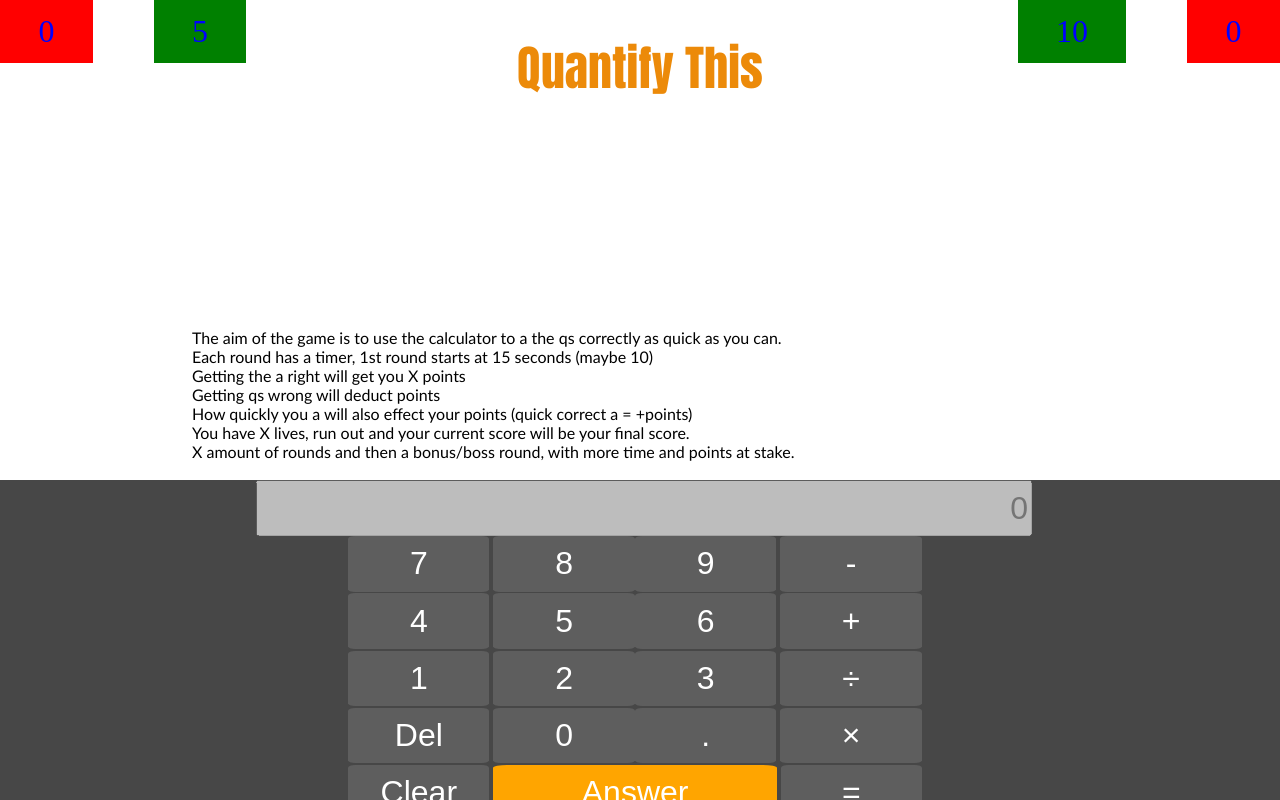
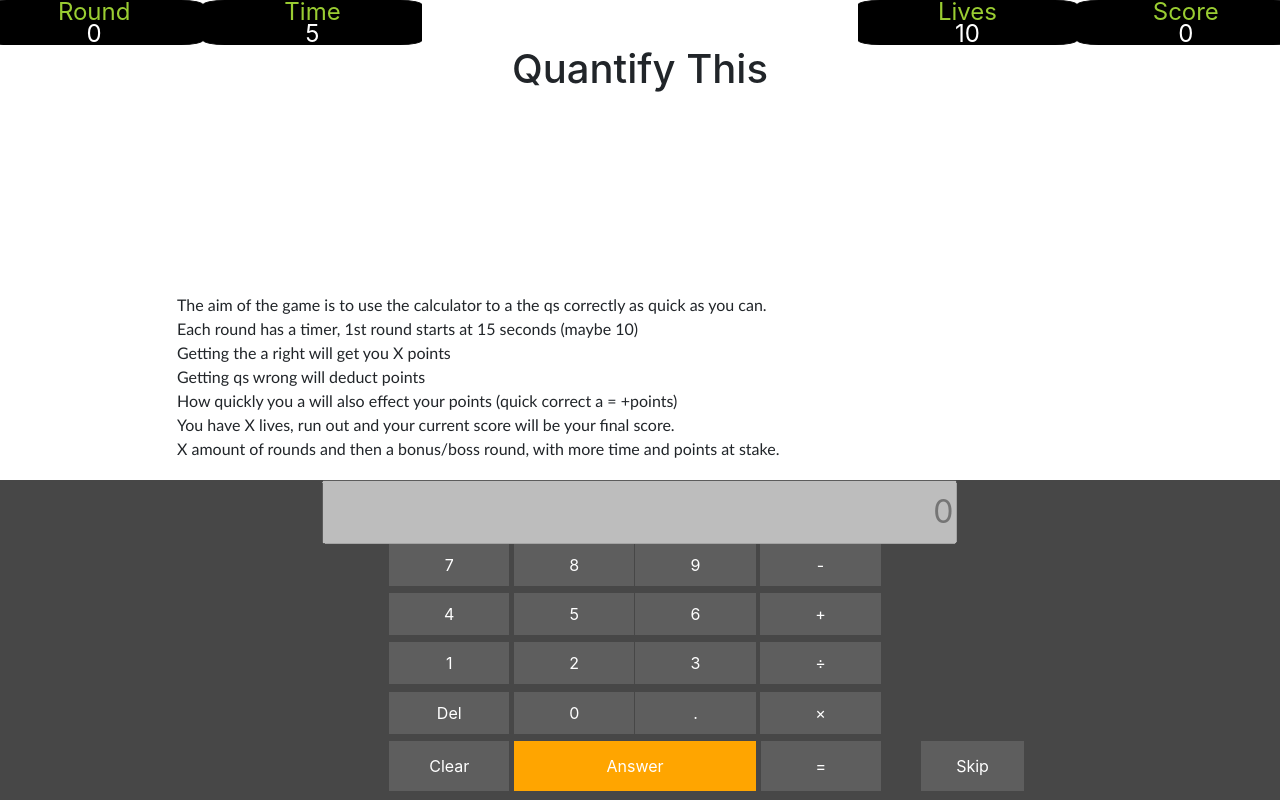
Before and after one commit to sam-by-name/Quantify-This, a plain HTML site: page quickMath.html in a window 1280 px wide. Drawn offline with nearby package versions, Linux system fonts and the light colour scheme.

Commit message:
css bootstrap pain

```diff
--- a/math.css
+++ b/math.css
@@ -1,9 +1,7 @@
 h1 {
   text-align      : center;
-  height : 10%;
   width  : 100%;
   color      :  rgb(236, 138, 9);
-  font-size  : 300%;
   font-family: Impact, Haettenschweiler, 'Arial Narrow Bold', sans-serif;
 }
 body {
@@ -79,7 +77,7 @@ body {
   font-family     : 'Gill Sans', 'Gill Sans MT', Calibri, 'Trebuchet MS', sans-serif;
 }
 
-.innerCont button {      /* not working right now */
+.innerCont button {
   width            : 25%;
   padding          : 2% !important;
   margin-left      : 37.5%;
@@ -103,7 +101,8 @@ body {
   position        : fixed;
 }
 button{
-  width           : 23%;
+  width           : 24%;
+  height          : 85%;
   margin          : 0 0;
   padding         : 1.2% 0 1.2% 0;
   color           : white;
@@ -121,7 +120,7 @@ button:active {
 .display {
   margin-top      : 0 !important;
   width           : 100%;
-  height          : 50px;
+  height          : 100%;
   font-size       : 2em;
   text-align      : right;
 }
@@ -129,74 +128,29 @@ button:active {
   margin          : 0 -3.7px 0 0 !important;
 }
 
-/* ////////////////////// ROW 1 //////////////////////// */
-.row1Btns {
-  padding         : 0 8% .2% 12%;
+/* ////////////////////// Calc Rows //////////////////////// */
+.answer {
+  background-color: orange;
+  width           : 48.25% ;
 }
 
-/* ////////////////////// ROW 2 //////////////////////// */
-.row2Btns {
-  padding         : 0 8% .2% 12%;
+.rowBtns {
+  line-height     : .9 !important;
 }
-/* ////////////////////// ROW 3 //////////////////////// */
-.row3Btns {
-  padding         : 0 8% .2% 12%;
-}
-
-/* ////////////////////// ROW 4 //////////////////////// */
-.row4Btns {
-  padding         : 0 8% .2% 12%;
-}
-
-/* ////////////////////// ROW 5 //////////////////////// */
-.row5Btns {
-  padding         : 0 8% .2% 12%;
-}
-.clearBtn {
-
-}
-.equals {
-
-}
-.answer {
-  background-color: orange;
-  width           : 46.1% ;
+.skip {
+  width           : 100% !important;
 }
 
 /* ////////// Time Round Lives Score //////////////////// */
 .hud {
-  background-color: white;
-  margin-top      : 0;
-  font-size       : 2em;
-  color           : blue;
+  background-color: black;
+  font-size       : 1.5em;
+  color           : yellowgreen;
+  text-align      : center;
+  border          : 1px solid black;
+  border-radius   : 10%;
+  line-height     : .9;
 }
-
-#round {
-  top             : 0;
-  left            : 0;
-  padding         : 1% 3%;
-  background-color: red;
-  position          : absolute;
-
+.hud a {
+  color           : white !important;
 }
-#roundTimer {
-  top             : 0;
-  left            : 12%;
-  padding         : 1% 3%;
-  background-color: green;
-  position        : absolute;
-}
-#livesLeft {
-  top             : 0;
-  right           : 12%;
-  padding         : 1% 3%;
-  background-color: green;
-  position        : absolute;
-}
-#score {
-  top             : 0;
-  right           : 0;
-  padding         : 1% 3%;
-  background-color: red;
-  position        : absolute;
-}
--- a/quickMath.html
+++ b/quickMath.html
@@ -5,18 +5,19 @@
   <meta http-equiv="X-UA-Compatible" content="IE=edge">
   <title>Quantify This</title>
   <meta name="viewport" content="width=device-width, initial-scale=1">
-  <link rel="stylesheet" type="text/css" media="screen" href="math.css" />
-
+  <link rel="stylesheet" type="text/css" media="screen" href="math.css"/>
+  <link rel="stylesheet" href="https://maxcdn.bootstrapcdn.com/bootstrap/4.0.0/css/bootstrap.min.css" integrity="sha384-Gn5384xqQ1aoWXA+058RXPxPg6fy4IWvTNh0E263XmFcJlSAwiGgFAW/dAiS6JXm" crossorigin="anonymous">
 </head>
 <body onload="intro()">
-  <div class="hud">
-    <div id="round" value""></div>
-    <div id="roundTimer" value=""></div>
-    <div id="livesLeft" value=""></div>
-    <div id="score" value=""></div>
+  <div class="row">
+    <div class="col-2 hud">Round<br><a id="round" value""></a></div>
+    <div class="col-2 hud">Time<br> <a id="roundTimer" value=""></a></div>
+    <div class="col-4"></div>
+    <div class="col-2 hud">Lives<br><a id="livesLeft" value=""></a></div>
+    <div class="col-2 hud">Score<br><a id="score" value=""></a></div>
   </div>
+  <div><h1>Quantify This</h1></div>
 
-  <h1>Quantify This</h1>
 
   <div class="decorCont"> <!-- holds animations?-->
     <div class="tR" id="timer1"></div>
@@ -24,52 +25,57 @@
     <div class="bL" id="timer3"></div>
     <div class="tL" id="timer4"></div>
 
-    <div class="innerCont" id="quiz"> <!-- holds title and questions-->
+    <div class="row innerCont" id="quiz"> <!-- holds title and questions-->
     </div>
   </div>
 
   <!--//////////////         Calculator         ///////////-->
-  <div class="calcCont">
-    <div>
+  <div class="row calcCont">
+    <div class="col-1"></div>
+    <div class="col-10">
       <input class="display" id="amount" type="text" placeholder="0" disabled="disabled">
     </div>
-    <div class="row1Btns">
+    <div class="col-1"></div>
+    <div class="col-2"></div>
+
+    <div class="col-8 rowBtns">
       <button onclick="numBtns(7)">7</button>
       <button onclick="numBtns(8)" class="noSpace">8</button>
       <button onclick="numBtns(9)">9</button>
       <button onclick="minusBtn('-')">-</button>
-
     </div>
-    <div class="row2Btns">
+    <div class="col-2"></div>
+    <div class="col-2"></div>
+    <div class="col-8 rowBtns">
       <button onclick="numBtns(4)">4</button>
       <button onclick="numBtns(5)" class="noSpace">5</button>
       <button onclick="numBtns(6)">6</button>
       <button onclick="opBtns('+')">+</button>
     </div>
-    <div class="row3Btns">
+    <div class="col-2"></div>
+    <div class="col-2"></div>
+    <div class="col-8 rowBtns">
       <button onclick="numBtns(1)">1</button>
       <button onclick="numBtns(2)" class="noSpace">2</button>
       <button onclick="numBtns(3)">3</button>
       <button onclick="opBtns('÷')">÷</button>
     </div>
-    <div class="row4Btns">
+    <div class="col-2"></div>
+    <div class="col-2"></div>
+    <div class="col-8 rowBtns">
       <button onclick="delOne()" class="delBtn">Del</button>
       <button onclick="numBtns(0)" class="noSpace">0</button>
       <button onclick="decimalBtn('.')">.</button>
       <button onclick="opBtns('×')" class="multi">×</button>
-
     </div>
-    <div class="row5Btns">
+    <div class="col-2"></div>
+    <div class="col-2"></div>
+    <div class="col-8 row5Btns">
       <button onclick="reset()" class="clearBtn">Clear</button>
       <button onclick="theAnswer()" class="answer">Answer</button>
       <button onclick="equals()" class="equals">=</button>
-      <button onclick="showStart()" class="teeHee">Ruse</button>
     </div>
+    <div class="col-2"><button onclick="skip()" class="skip">Skip</button> </div>
   </div>
   <script src="math.js"></script>
 </body>
-
-<!--
-
-  <button onclick="percentageBtn('%')">%</button>
--->
```
